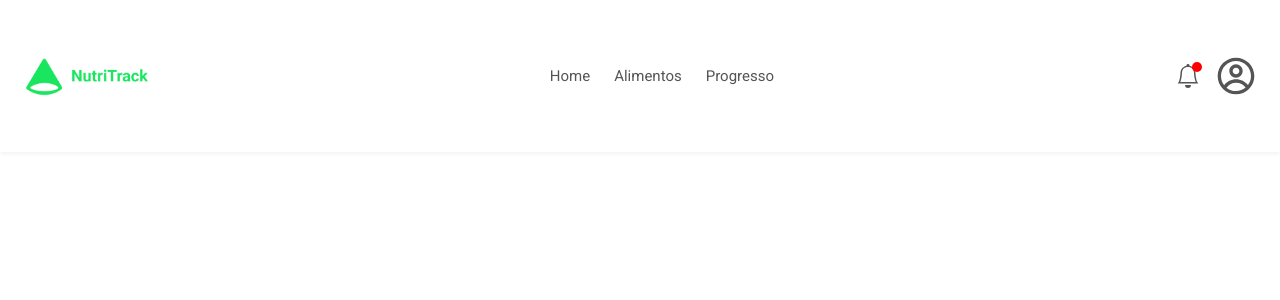
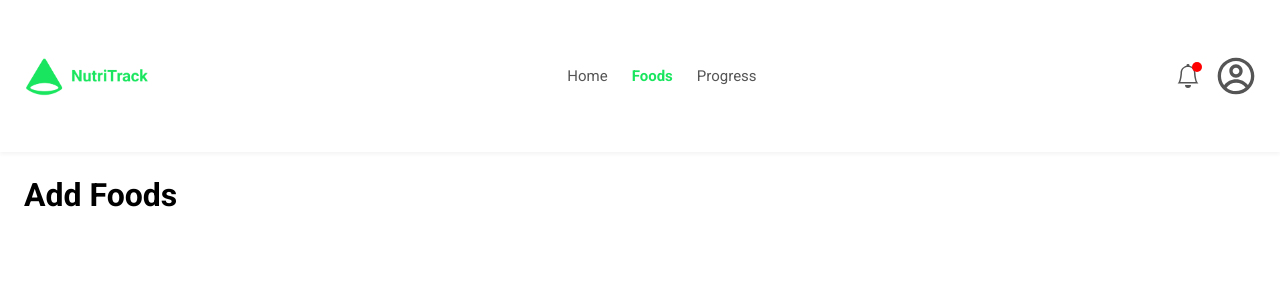
Before and after one commit to Willians-S-S/NutriTrack, a React (Vite) app in the folder frontend/: page /foods in a window 1280 px wide. Shown: the top 300 px of the page. Built offline with nearby package versions, Linux system fonts and the light colour scheme.

Commit message:
feat: adiciona rotas perfil, progresso e alimentos

```diff
--- a/frontend/src/App.tsx
+++ b/frontend/src/App.tsx
@@ -4,6 +4,10 @@ import Header from "./components/Header/Header";
 import Register from "./pages/Register/Register";
 import Login from "./pages/Login/Login";
 import Home from "./pages/Home/Home";
+import Profile from "./pages/Profile/Profile";
+import Progress from "./pages/Progress/Progress";
+import Foods from "./pages/Foods/Foods";
+
 // import Meals from "./pages/Meals/Meals";
 // import Progress from "./pages/Progress/Progress";
 // import Profile from "./pages/Profile/Profile";
@@ -28,6 +32,9 @@ function App() {
         <Route path="/registrar" element={<Register />} />
         <Route path="/login" element={<Login />} />
         <Route path="/" element={<Home />} />
+        <Route path="/profile" element={<Profile />} />
+        <Route path="/progress" element={<Progress />} />
+        <Route path="/foods" element={<Foods />} />
         {/* <Route path="/alimentos" element={<Meals />} />
         <Route path="/progresso" element={<Progress />} />
         <Route path="/perfil" element={<Profile />} /> */}
--- a/frontend/src/components/Header/Header.scss
+++ b/frontend/src/components/Header/Header.scss
@@ -65,6 +65,19 @@
       }
     }
 
+    /* mínimo ajuste para o link do perfil:
+       - sem sublinhado
+       - herda cor
+       - mesma "caixa" do ícone anterior */
+    .profile-link {
+      text-decoration: none;
+      color: inherit;
+
+      display: flex;
+      align-items: center;
+      justify-content: center;
+    }
+
     i {
       display: flex;
       align-items: center;
--- a/frontend/src/components/Header/Header.tsx
+++ b/frontend/src/components/Header/Header.tsx
@@ -19,16 +19,16 @@ function Header() {
           Home
         </NavLink>
         <NavLink
-          to="/alimentos"
+          to="/foods"
           className={({ isActive }) => (isActive ? "active" : "")}
         >
-          Alimentos
+          Foods
         </NavLink>
         <NavLink
-          to="/progresso"
+          to="/progress"
           className={({ isActive }) => (isActive ? "active" : "")}
         >
-          Progresso
+          Progress
         </NavLink>
       </nav>
 
@@ -37,7 +37,11 @@ function Header() {
           <i><BsBell /></i>
           <span className="badge"></span>
         </div>
-        <i><CgProfile /></i>
+
+        {/* só envolvi o ícone com NavLink */}
+        <NavLink to="/profile" className="profile-link" aria-label="Profile">
+          <i><CgProfile /></i>
+        </NavLink>
       </div>
     </header>
   );
--- /dev/null
+++ b/frontend/src/pages/Foods/Foods.scss
@@ -0,0 +1 @@
+.foods-page { padding: 24px; }
--- /dev/null
+++ b/frontend/src/pages/Foods/Foods.tsx
@@ -0,0 +1,10 @@
+import "./Foods.scss";
+
+export default function Foods() {
+  return (
+    <main className="foods-page">
+      <h1>Add Foods</h1>
+      {/* content comes in next steps */}
+    </main>
+  );
+}
--- /dev/null
+++ b/frontend/src/pages/Profile/Profile.scss
@@ -0,0 +1 @@
+.profile-page { padding: 24px; }
--- /dev/null
+++ b/frontend/src/pages/Profile/Profile.tsx
@@ -0,0 +1,10 @@
+import "./Profile.scss";
+
+export default function Profile() {
+  return (
+    <main className="profile-page">
+      <h1>User Profile</h1>
+      {/* content comes in next steps */}
+    </main>
+  );
+}
--- /dev/null
+++ b/frontend/src/pages/Progress/Progress.scss
@@ -0,0 +1 @@
+.progress-page { padding: 24px; }
--- /dev/null
+++ b/frontend/src/pages/Progress/Progress.tsx
@@ -0,0 +1,10 @@
+import "./Progress.scss";
+
+export default function Progress() {
+  return (
+    <main className="progress-page">
+      <h1>Progress</h1>
+      {/* content comes in next steps */}
+    </main>
+  );
+}
```
